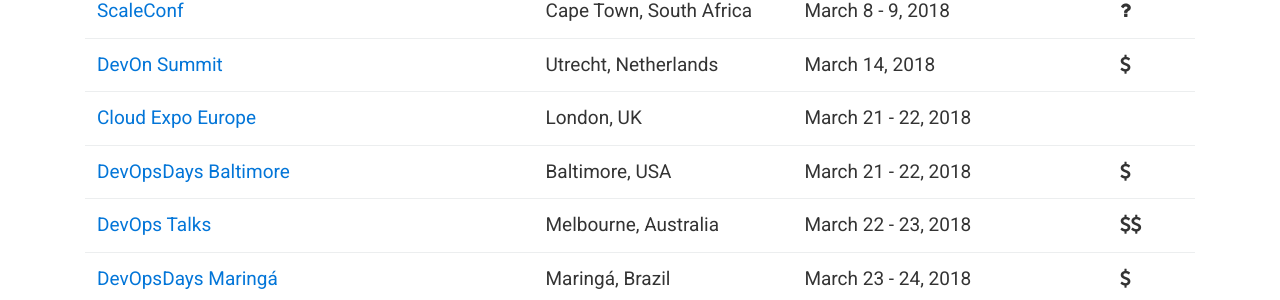
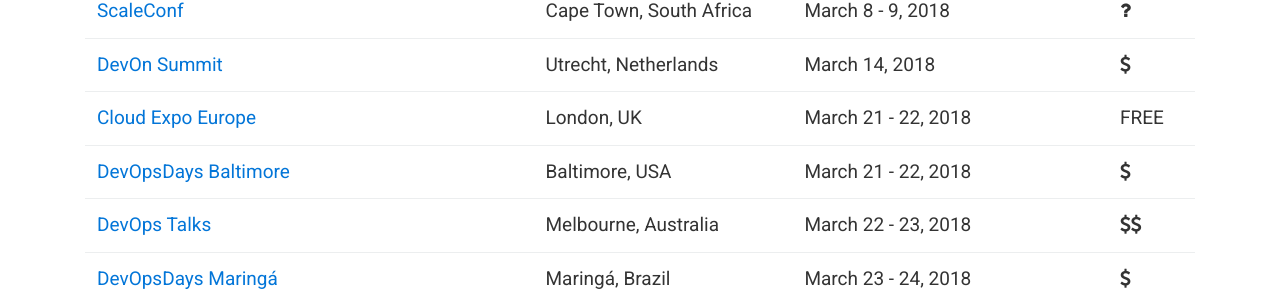
Before and after one commit to finspin/gotodevops.org, a Jekyll site: the page built from index.md, in a window 1280 px wide and 900 px high, scrolled down 658 px. Shown: the part 154-454 px from the top of the window. Built offline with Jekyll 4.4.1, drawn with Linux system fonts in a browser that asks for light colours; nearby versions of some CDN libraries.

Commit message:
cost = free

```diff
--- a/_data/conferences.yml
+++ b/_data/conferences.yml
@@ -122,7 +122,7 @@
       country: UK
   date: March 21 - 22, 2018
   start-date: 1521619200
-  cost: 0
+  cost: free
 
 - name: DevOpsDays Baltimore
   url: https://www.devopsdays.org/events/2018-baltimore
@@ -482,7 +482,7 @@
       country: UK
   date: June 12 - 14, 2018
   start-date: 1528790400
-  cost: 0
+  cost: free
 
 - name: DockerCon
   url: https://2018.dockercon.com
@@ -608,7 +608,7 @@
       country: UK
   date: October 3 - 4, 2018
   start-date: 1538553600
-  cost: 0
+  cost: free
 
 - name: PuppetConf
   url: https://puppet.com/puppetconf
```
